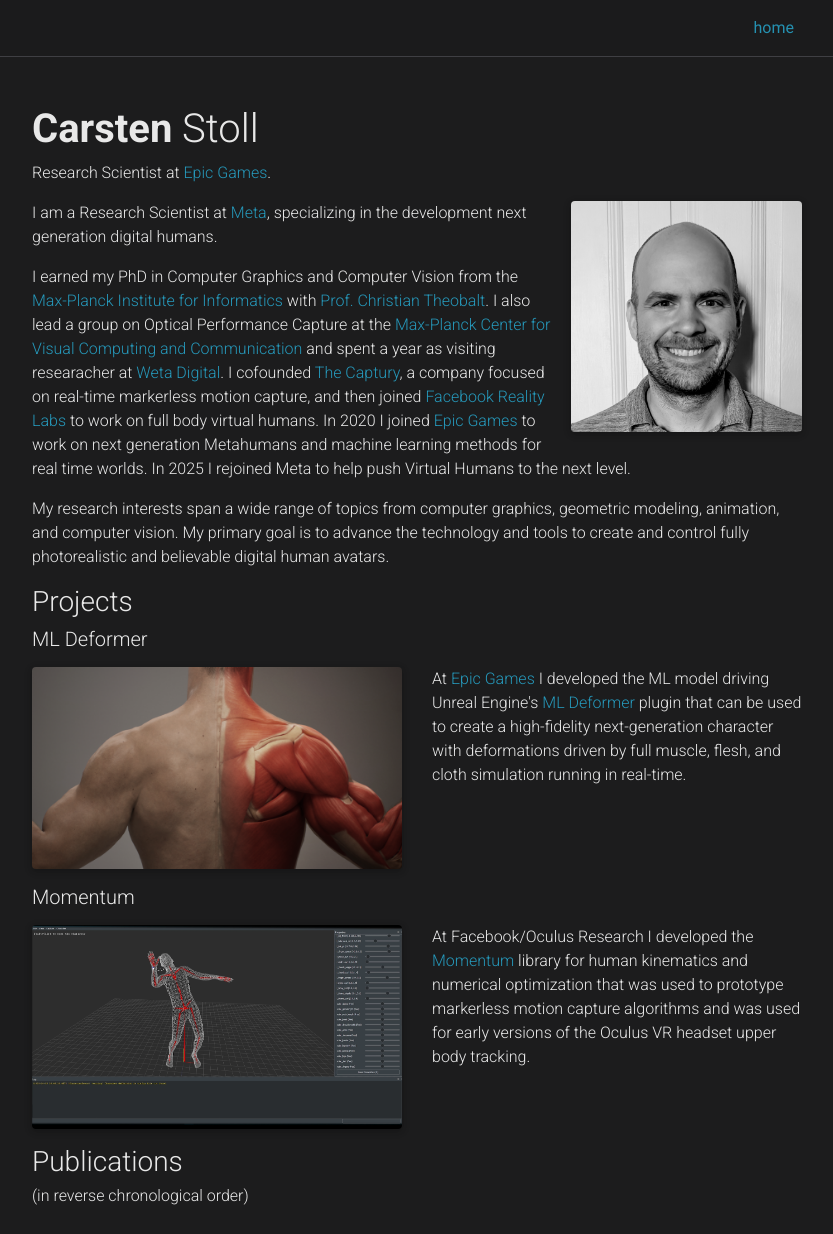
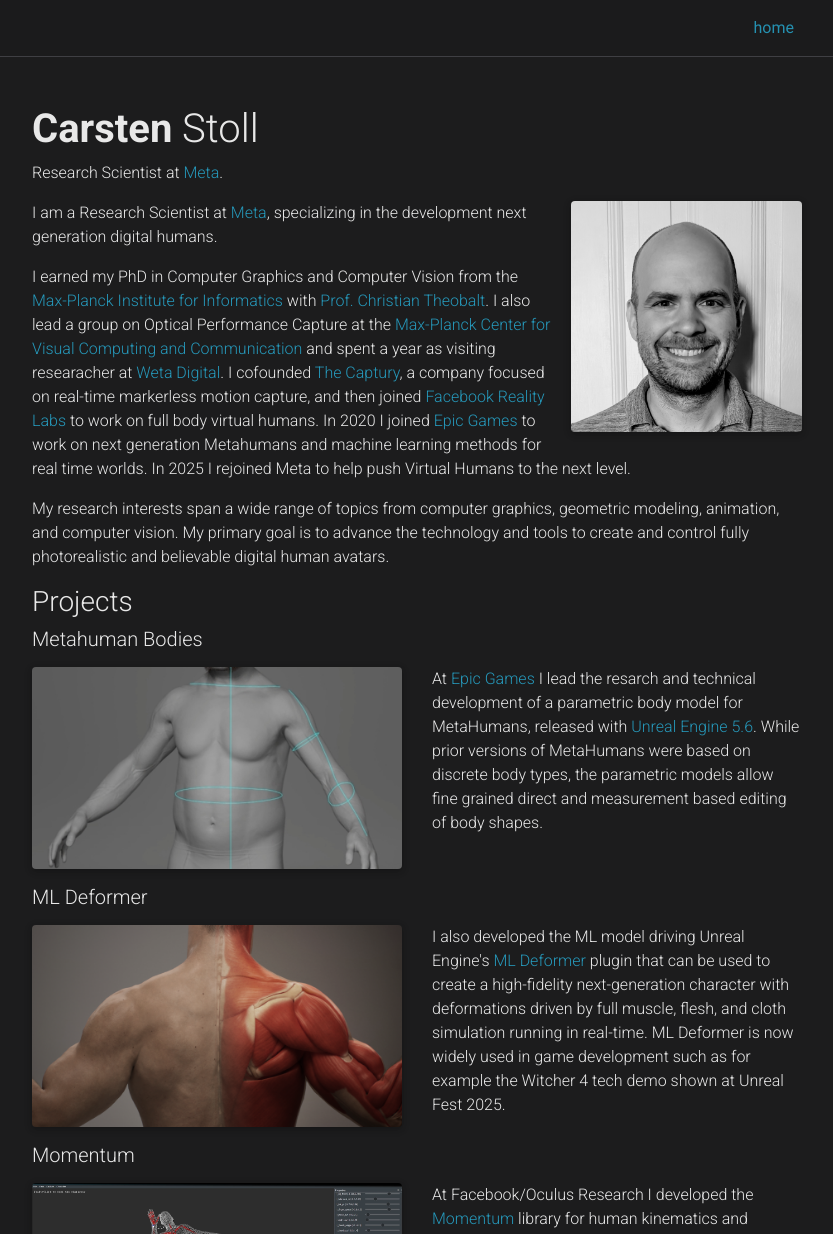
Before and after one commit to carstenstoll/carstenstoll.github.io, a Jekyll site: the page built from _pages/about.md, in a window 1280 px wide and 1400 px high, cut to the strip 0-1234 px from the top of the window. Shown: the whole strip, without its empty margins (223-1056 px from the left). Built offline with Jekyll 4.4.1, drawn with Linux system fonts in a browser that asks for light colours; full-size pictures stand in for the smaller copies a plugin makes; comment, search, counter and statistics services are not loaded; a style sheet for code colours, icons or effects is not loaded.

Commit message:
Updated main page.

```diff
--- a/_pages/about.md
+++ b/_pages/about.md
@@ -2,7 +2,7 @@
 layout: about
 title: home
 permalink: /
-subtitle: Research Scientist at <a href='https://www.epicgames.com'>Epic Games</a>.
+subtitle: Research Scientist at <a href='https://www.meta.com'>Meta</a>.
 
 profile:
   align: right
@@ -22,13 +22,22 @@
 My research interests span a wide range of topics from computer graphics, geometric modeling, animation, and computer vision. My primary goal is to advance the technology and tools to create and control fully photorealistic and believable digital human avatars.
 
 ### Projects
+##### Metahuman Bodies
+<div class="row mt-3">
+    <div class="col-sm mt-3 mt-md-0">
+        {% include figure.html path="assets/img/mhbody.jpg" class="img-fluid rounded z-depth-1" zoomable=true %}
+    </div>
+    <div class="col-sm mt-3 mt-md-0">
+        At <a href="https://www.epicgames.com">Epic Games</a> I lead the resarch and technical development of a parametric body model for MetaHumans, released with <a href="https://www.metahuman.com/en-US/news/metahuman-leaves-early-access-with-a-feature-packed-new-release">Unreal Engine 5.6</A>. While prior versions of MetaHumans were based on discrete body types, the parametric models allow fine grained direct and measurement based editing of body shapes.
+    </div>
+</div>
 ##### ML Deformer
 <div class="row mt-3">
     <div class="col-sm mt-3 mt-md-0">
         {% include figure.html path="assets/img/mldeformer.png" class="img-fluid rounded z-depth-1" zoomable=true %}
     </div>
     <div class="col-sm mt-3 mt-md-0">
-        At <a href="https://www.epicgames.com">Epic Games</a> I developed the ML model driving Unreal Engine's <a href="https://www.unrealengine.com/marketplace/en-US/product/ml-deformer-sample">ML Deformer</A> plugin that can be used to create a high-fidelity next-generation character with deformations driven by full muscle, flesh, and cloth simulation running in real-time.
+        I also developed the ML model driving Unreal Engine's <a href="https://www.unrealengine.com/marketplace/en-US/product/ml-deformer-sample">ML Deformer</A> plugin that can be used to create a high-fidelity next-generation character with deformations driven by full muscle, flesh, and cloth simulation running in real-time. ML Deformer is now widely used in game development such as for example the Witcher 4 tech demo shown at Unreal Fest 2025.
     </div>
 </div>
 ##### Momentum
```
Also changed, not shown: assets/img/mhbody.jpg (added).
